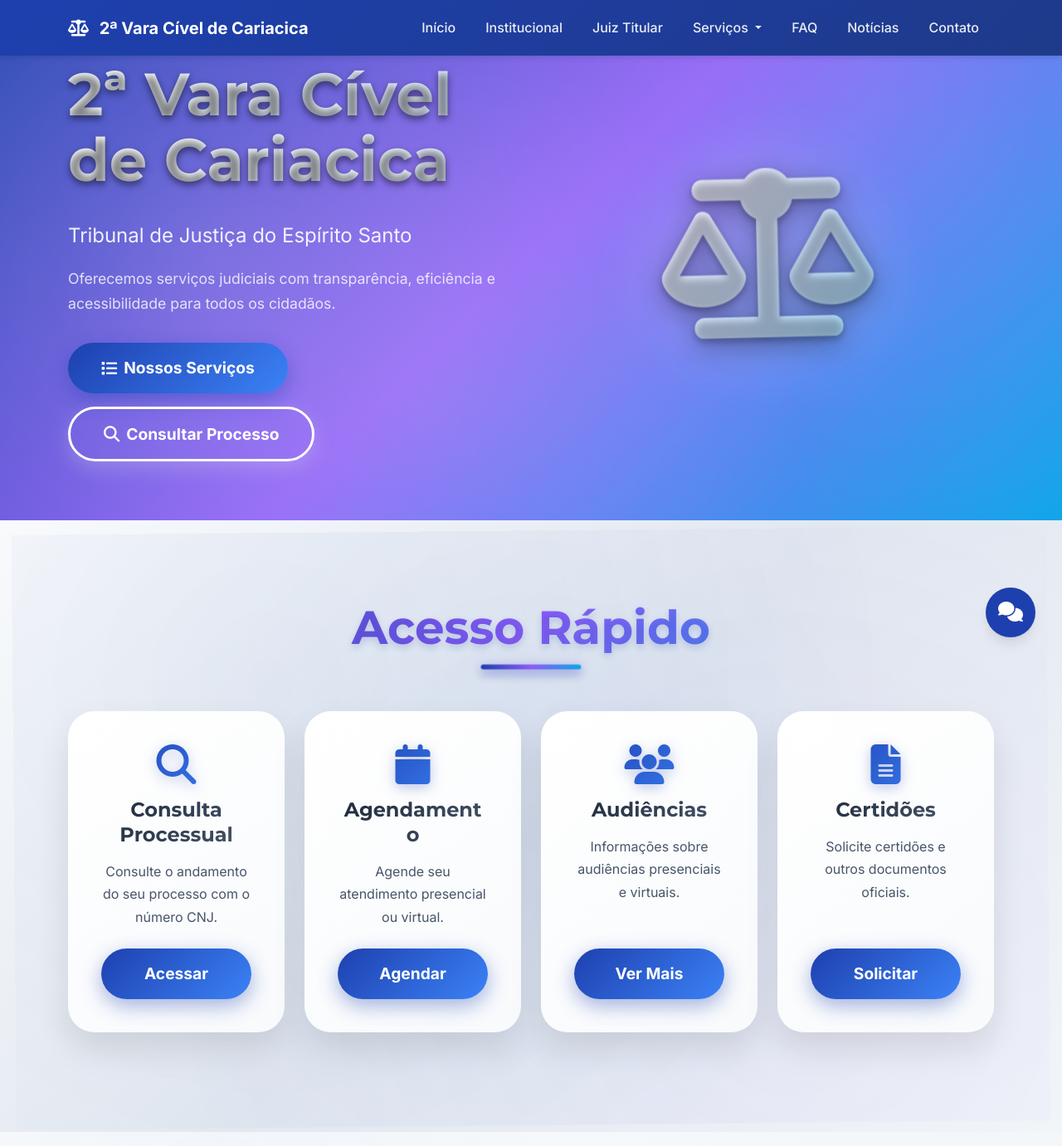
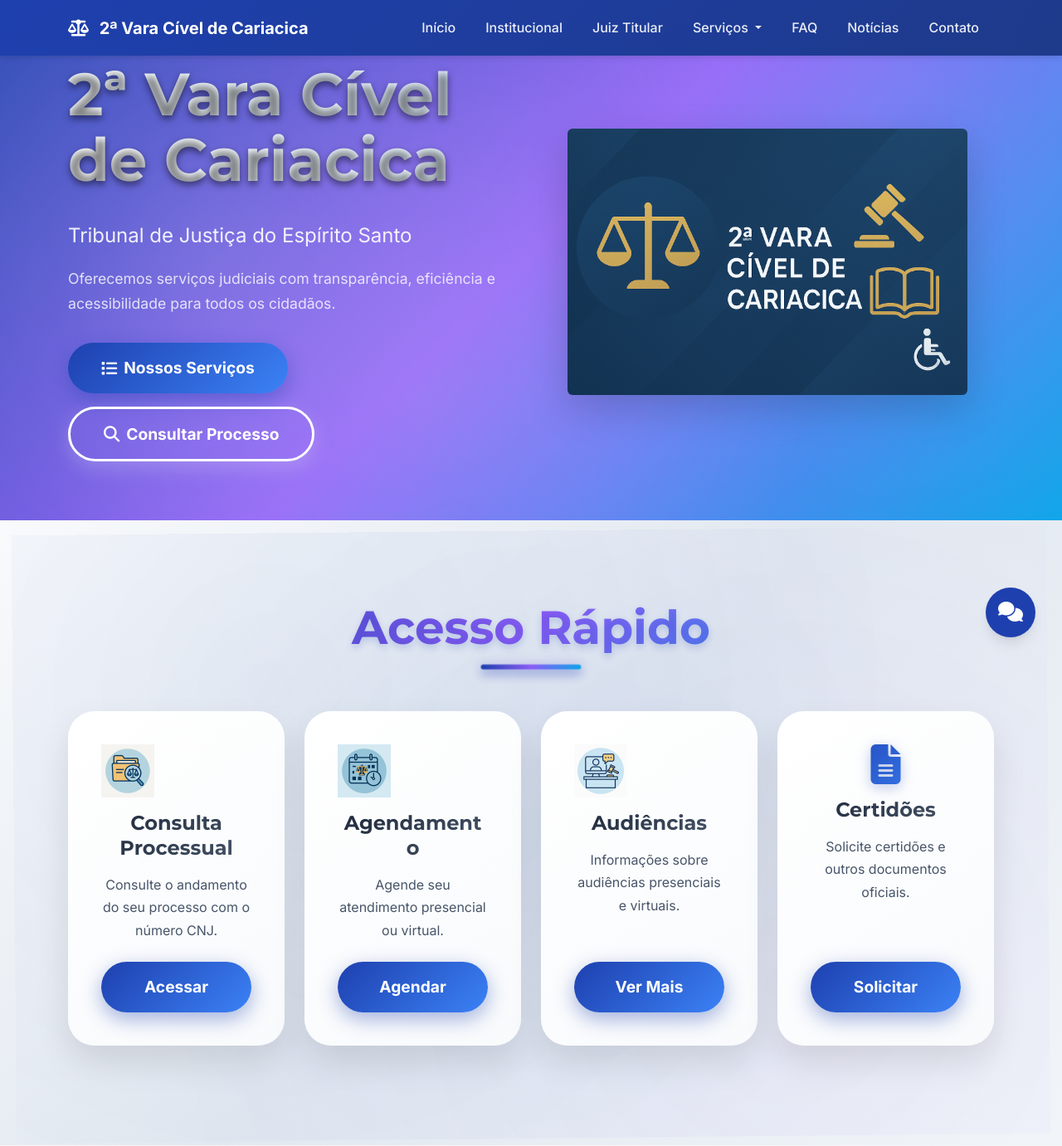
Before and after one commit to fbmoulin/2avaracivel-cariacica-website, a Flask app: page / in a window 1280 px wide. Shown: the top 1381 px of the page at 83% size. Run offline with Flask 3, Linux system fonts and the light colour scheme; some libraries are stand-ins or nearby versions.

Commit message:
Update website design to include new images for a more modern interface
Replaces Font Awesome icons with new images in the index.html template.

Replit-Commit-Author: Agent
Replit-Commit-Session-Id: 09fef2ee-e58c-4e75-a0c0-a073b798d79d
Replit-Commit-Screenshot-Url: https://storage.googleapis.com/screenshot-production-us-central1/feeed76c-0f93-48e5-9f1b-e0d9853abcbf/fc560636-2dc9-42fa-b9a7-33328dacbc3d.jpg

```diff
--- a/templates/index.html
+++ b/templates/index.html
@@ -24,7 +24,9 @@
             </div>
             <div class="col-lg-6">
                 <div class="hero-image">
-                    <i class="fas fa-balance-scale hero-icon"></i>
+                    <img src="{{ url_for('static', filename='images/banners/banner_principal.png') }}"
+                         alt="2ª Vara Cível de Cariacica"
+                         class="img-fluid rounded shadow-lg">
                 </div>
             </div>
         </div>
@@ -39,7 +41,8 @@
             <div class="col-md-6 col-lg-3 mb-4">
                 <div class="card quick-access-card h-100">
                     <div class="card-body text-center">
-                        <i class="fas fa-search fa-3x text-primary mb-3"></i>
+                        <img src="{{ url_for('static', filename='images/icons/consulta_processual.png') }}"
+                             alt="Consulta Processual" class="service-icon mb-3" style="width: 64px; height: 64px;">
                         <h5 class="card-title">Consulta Processual</h5>
                         <p class="card-text">Consulte o andamento do seu processo com o número CNJ.</p>
                         <a href="/servicos/consulta-processual" class="btn btn-primary">Acessar</a>
@@ -49,7 +52,8 @@
             <div class="col-md-6 col-lg-3 mb-4">
                 <div class="card quick-access-card h-100">
                     <div class="card-body text-center">
-                        <i class="fas fa-calendar fa-3x text-primary mb-3"></i>
+                        <img src="{{ url_for('static', filename='images/icons/agendamento.png') }}"
+                             alt="Agendamento" class="service-icon mb-3" style="width: 64px; height: 64px;">
                         <h5 class="card-title">Agendamento</h5>
                         <p class="card-text">Agende seu atendimento presencial ou virtual.</p>
                         <a href="/servicos/agendamento" class="btn btn-primary">Agendar</a>
@@ -59,7 +63,8 @@
             <div class="col-md-6 col-lg-3 mb-4">
                 <div class="card quick-access-card h-100">
                     <div class="card-body text-center">
-                        <i class="fas fa-users fa-3x text-primary mb-3"></i>
+                        <img src="{{ url_for('static', filename='images/icons/balcao_virtual.png') }}"
+                             alt="Audiências" class="service-icon mb-3" style="width: 64px; height: 64px;">
                         <h5 class="card-title">Audiências</h5>
                         <p class="card-text">Informações sobre audiências presenciais e virtuais.</p>
                         <a href="/servicos/audiencias" class="btn btn-primary">Ver Mais</a>
```
